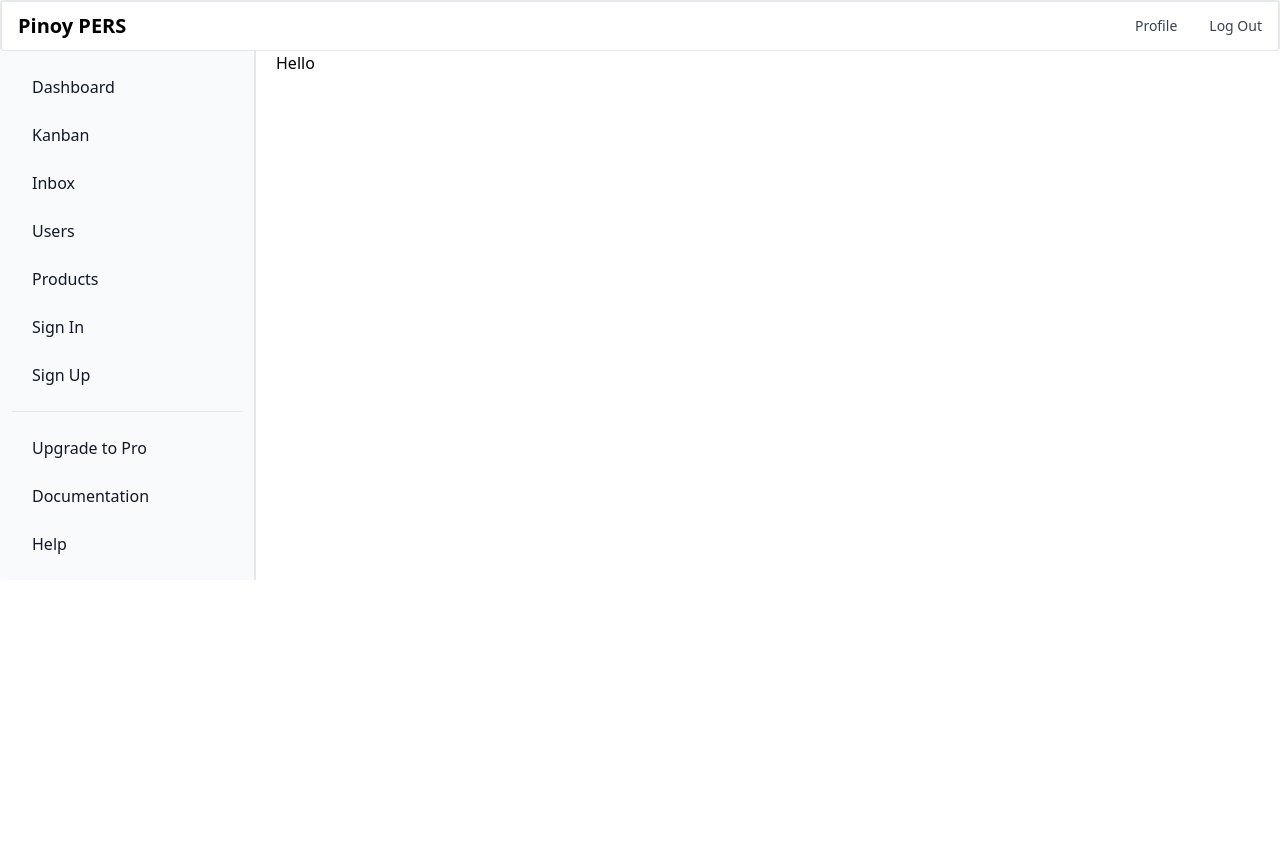
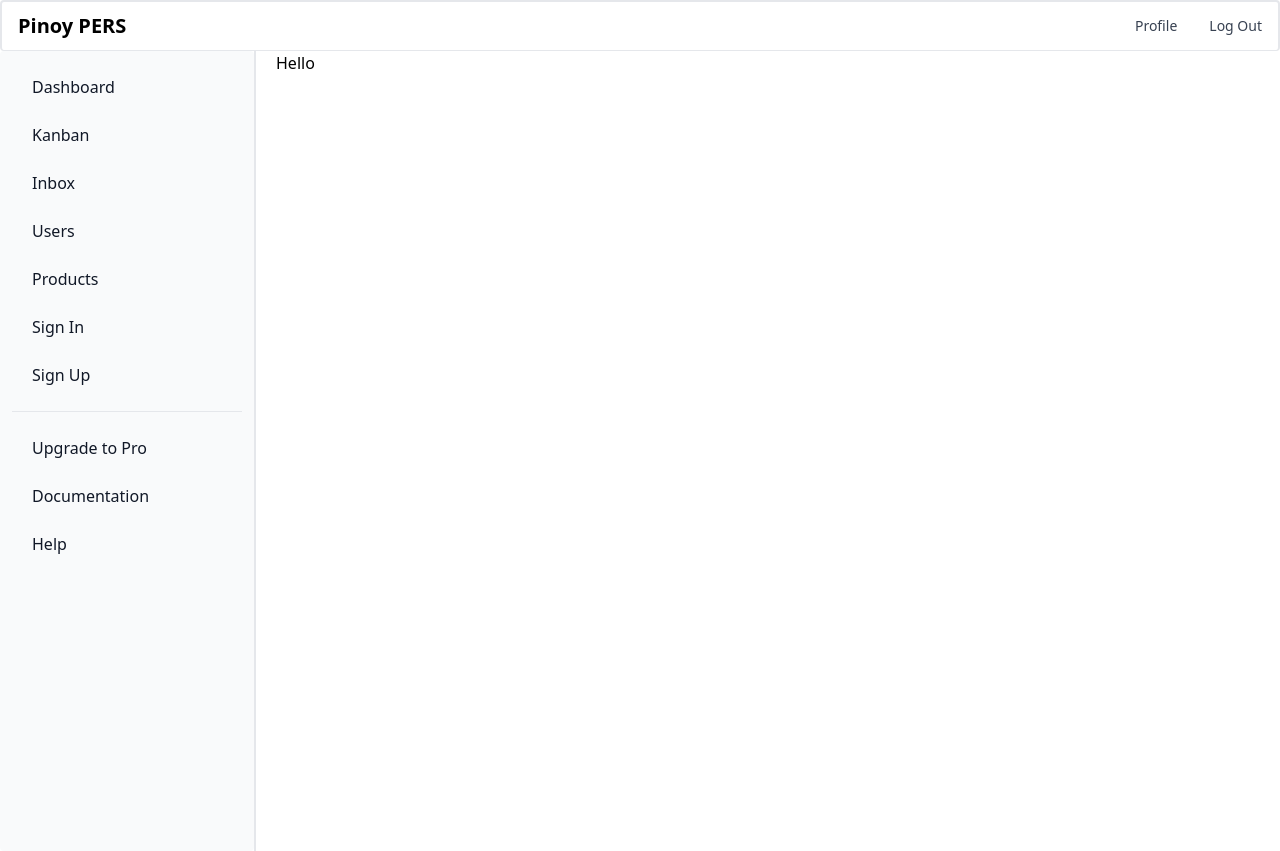
Before and after one commit to KarlMarkFuncion/pers-dashboard-website, a React (Create React App) app in the folder frontend/: page / in a window 1280 px wide. Before the commit the page ends 800 px from the top, so only its background shows below. Built offline with nearby package versions, Linux system fonts and the light colour scheme.

Commit message:
sidebar - fixed

```diff
--- a/frontend/package.json
+++ b/frontend/package.json
@@ -3,14 +3,16 @@
   "version": "0.1.0",
   "private": true,
   "dependencies": {
+    "@react-icons/all-files": "^4.1.0",
     "@testing-library/jest-dom": "^5.17.0",
     "@testing-library/react": "^13.4.0",
     "@testing-library/user-event": "^13.5.0",
+    "axios": "^1.6.5",
+    "dayjs": "^1.11.10",
     "flowbite": "^2.2.1",
     "flowbite-react": "^0.7.2",
     "react": "^18.2.0",
     "react-dom": "^18.2.0",
-    "react-icons": "^5.0.1",
     "react-scripts": "5.0.1",
     "web-vitals": "^2.1.4"
   },
@@ -40,7 +42,7 @@
   },
   "devDependencies": {
     "autoprefixer": "^10.4.16",
-    "postcss": "^8.4.32",
+    "postcss": "^8.4.33",
     "tailwindcss": "^3.4.0"
   }
 }
--- a/frontend/src/components/App.js
+++ b/frontend/src/components/App.js
@@ -1,15 +1,17 @@
-import Nav from "./reused_elements/Nav";
-import SideBar from "./reused_elements/Sidebar";
+import Nav from "./reused_elements/Nav/Nav";
+import SideBar from "./reused_elements/Sidebar/Sidebar";
 
 
 function App() {
   return (
-    <div className="App">
-      <div className="lg  h-full">
+    <div className="App grid h-screen">
+      <div className="lg h-full">
         <Nav />
-        <div className="dark-bg lg flex gap-5 h-100">
+        <div className="dark-bg lg flex gap-5 h-full">
           <SideBar />
-          Hello
+          <div>
+            Hello
+          </div>
         </div>
       </div>
 
--- a/frontend/src/components/reused_elements/Nav.js
+++ b/frontend/src/components/reused_elements/Nav/Nav.js
@@ -2,6 +2,7 @@
 'use client';
 
 import { Navbar } from 'flowbite-react';
+import "./Nav.css"
 
 const Nav = () => {
   return (
--- /dev/null
+++ b/frontend/src/components/reused_elements/Sidebar/Sidebar.css
@@ -0,0 +1,3 @@
+.side-bar{
+    min-height: 100%;
+}
--- a/frontend/src/components/reused_elements/Sidebar.js
+++ b/frontend/src/components/reused_elements/Sidebar/Sidebar.js
@@ -1,11 +1,11 @@
-
 'use client';
 
+import "./Sidebar.css"
 import { Sidebar } from 'flowbite-react';
 
 const SideBar = () => {
   return (
-    <Sidebar aria-label="Sidebar with content separator example" className='border-r-2 h-100'>
+    <Sidebar aria-label="Sidebar with content separator example" className='border-r-2 side-bar'>
       <Sidebar.Items>
         <Sidebar.ItemGroup>
           <Sidebar.Item href="#">
--- a/frontend/src/index.css
+++ b/frontend/src/index.css
@@ -5,3 +5,7 @@
 body{
     min-height: 100vh;
 }
+
+.App{
+    min-height: 100vh;
+}
```
Also changed, not shown: frontend/src/dummy_data.json (added, +26 -0 lines), frontend/src/components/reused_elements/Nav/Nav.css (added), 1 other file (tests, documents, lock files or other folders).
